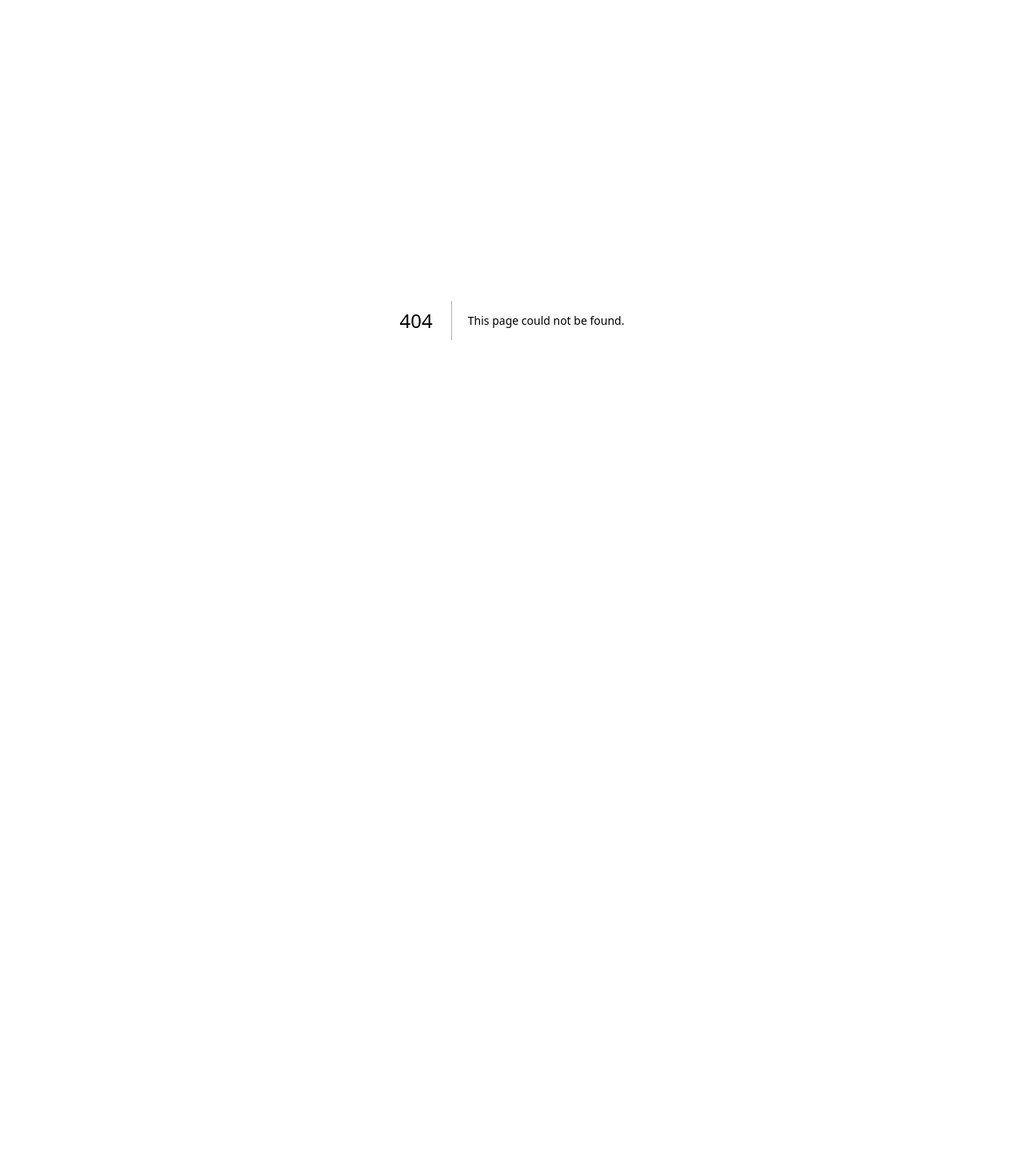
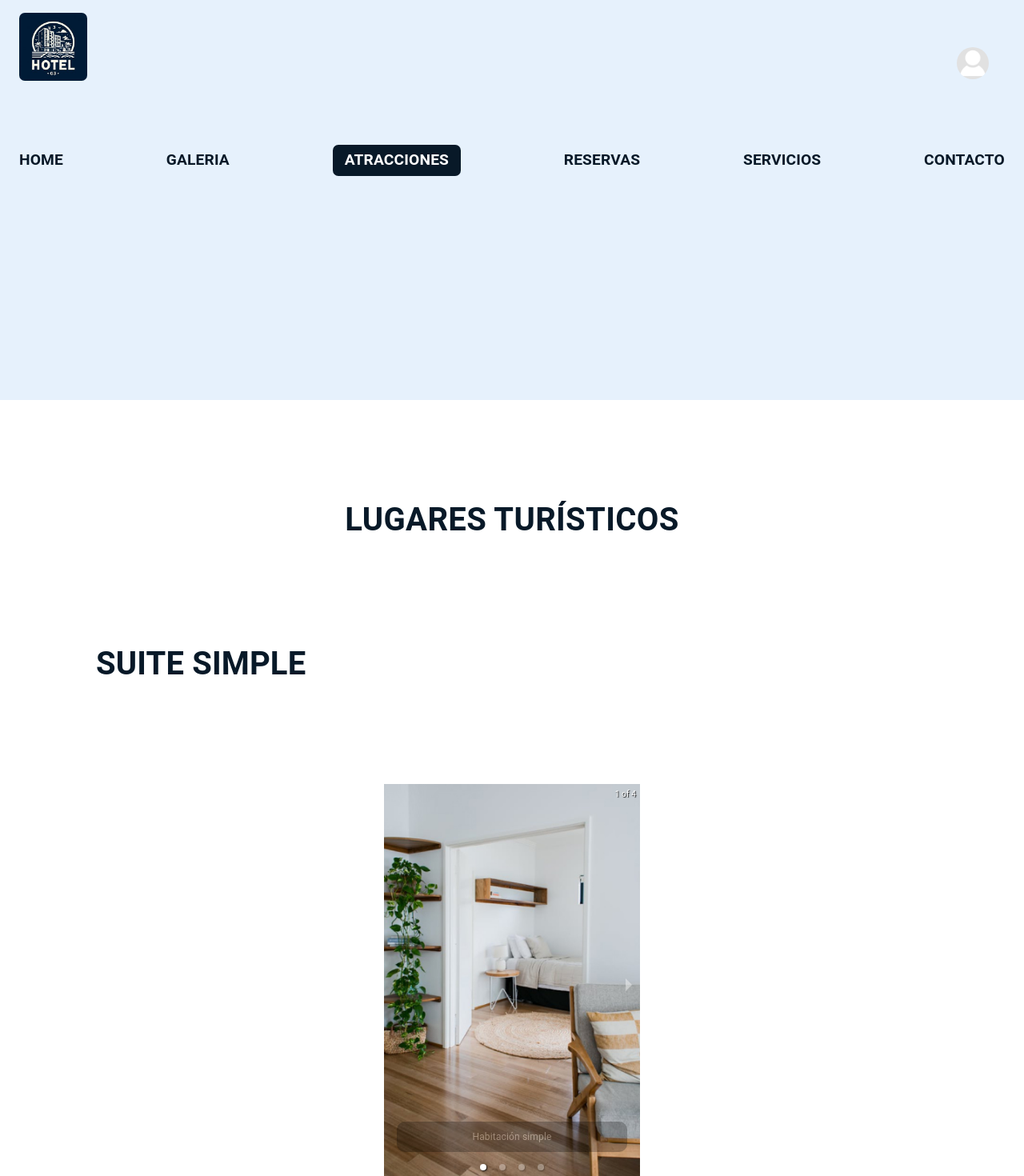
Before and after one commit to iancinti/hotel-g3-front, a Next.js app: page /atracciones in a window 1280 px wide. Before the commit this address had no page. Shown: the top 1470 px of the page at 80% size. Before the commit the page ends 800 px from the top, so only its background shows below. Built offline with nearby package versions, Linux system fonts and the light colour scheme.

Commit message:
Cambio de header, implementación de layout y page para atracciones

```diff
--- /dev/null
+++ b/src/app/atracciones/layout.jsx
@@ -0,0 +1,26 @@
+
+import * as React from 'react';
+import Footer from "../components/footer";
+import Header from "../components/header/header";
+import imagen from "../../../public/images/banners/banner-galeria.png";
+
+
+
+
+export const metadata = {
+    title: "Galería",
+    description: "Generated by create next app",
+};
+
+export default function GalleryLayout({ children }) {
+    return (
+        <html lang="es">
+            <body>
+                <Header backgroundColor="var(--fondo)"></Header>
+                {children}
+                <Footer></Footer>
+            </body>
+        </html>
+    );
+
+}
--- /dev/null
+++ b/src/app/atracciones/page.jsx
@@ -0,0 +1,41 @@
+"use client"
+import * as React from 'react';
+import Carrousel from '../components/carrousel';
+import simple1 from '../../../public/images/gallery/simple01.jpg';
+import simple2 from '../../../public/images/gallery/simple02.jpg';
+import simple3 from '../../../public/images/gallery/simple03.jpg';
+import simple4 from '../../../public/images/gallery/simple04.jpg';
+import { Typography } from '@mui/material';
+
+
+function Gallery() {
+    const simple = [
+        { src: simple1 , alt: "Habitación", legend: "Habitación simple" },
+        { src: simple2, alt: "Habitación", legend: "Habitación simple" },
+        { src: simple3, alt: "Habitación", legend: "Habitación simple" },
+        { src: simple4, alt: "Habitación", legend: "Habitación simple" },
+      ];
+      const h1style = {
+        textAlign: 'center',
+        fontSize: '2.5em',
+        color: '#081928',
+        fontWeight: '700',
+        margin: '3em',
+      }
+      const h1style2 ={
+        ...h1style,
+        textAlign: 'left',
+      }
+    return(
+        <div >
+            <Typography style={h1style} >LUGARES TURÍSTICOS</Typography>
+            <h1 style={h1style2}>SUITE SIMPLE</h1>
+            <Carrousel images={simple} />
+
+        </div>
+    );
+};
+
+
+
+export default Gallery;
--- a/src/app/components/header/header.jsx
+++ b/src/app/components/header/header.jsx
@@ -1,12 +1,14 @@
 import MenuComponent from "./menu";
 import './header.css'
 
-function Header({ bannerImg }) {
+function Header({ bannerImg, backgroundColor }) {
     const display = (bannerImg) ? 'block' : 'none'
 
     return(
         <header className="hd">
-            <div className="hd-banner">
+            <div className="hd-banner" style={{ backgroundColor: backgroundColor }}>
+
+
                 <img
                     className="hd-banner-img"
                     src={bannerImg} alt="banner"
```
